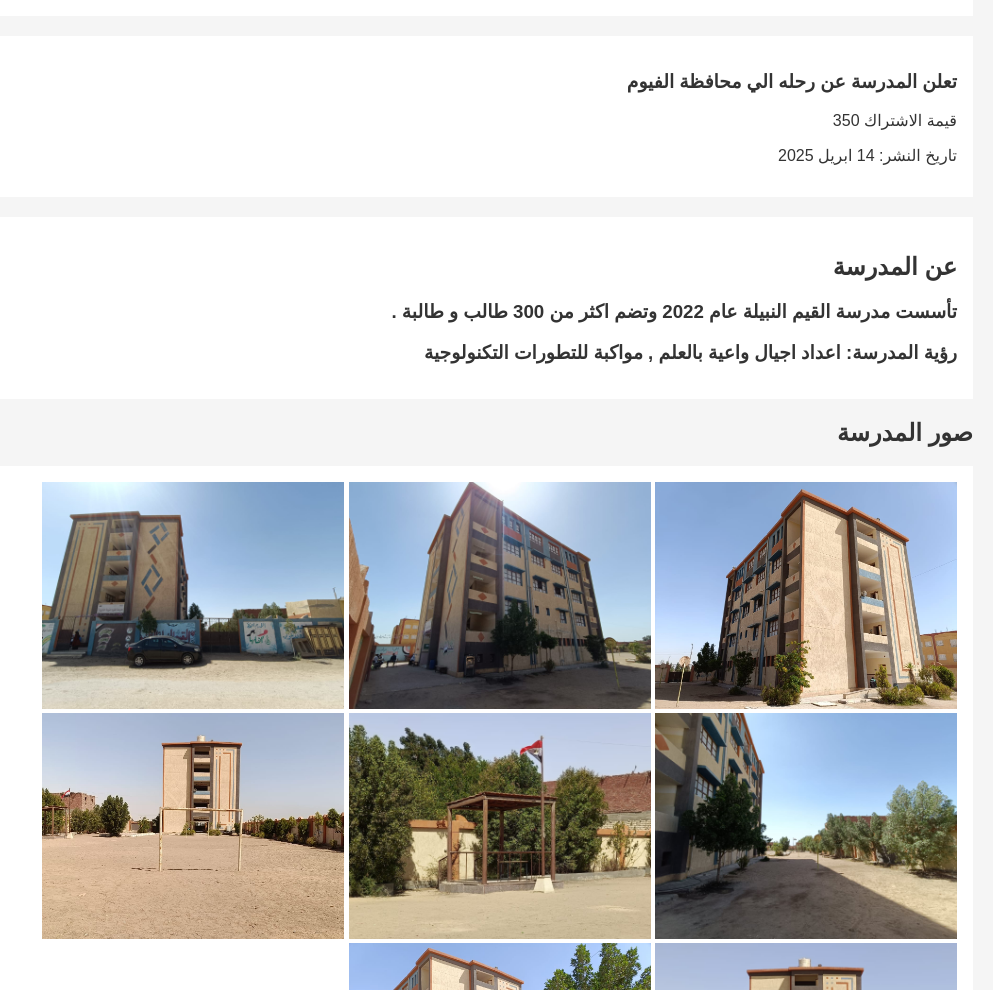
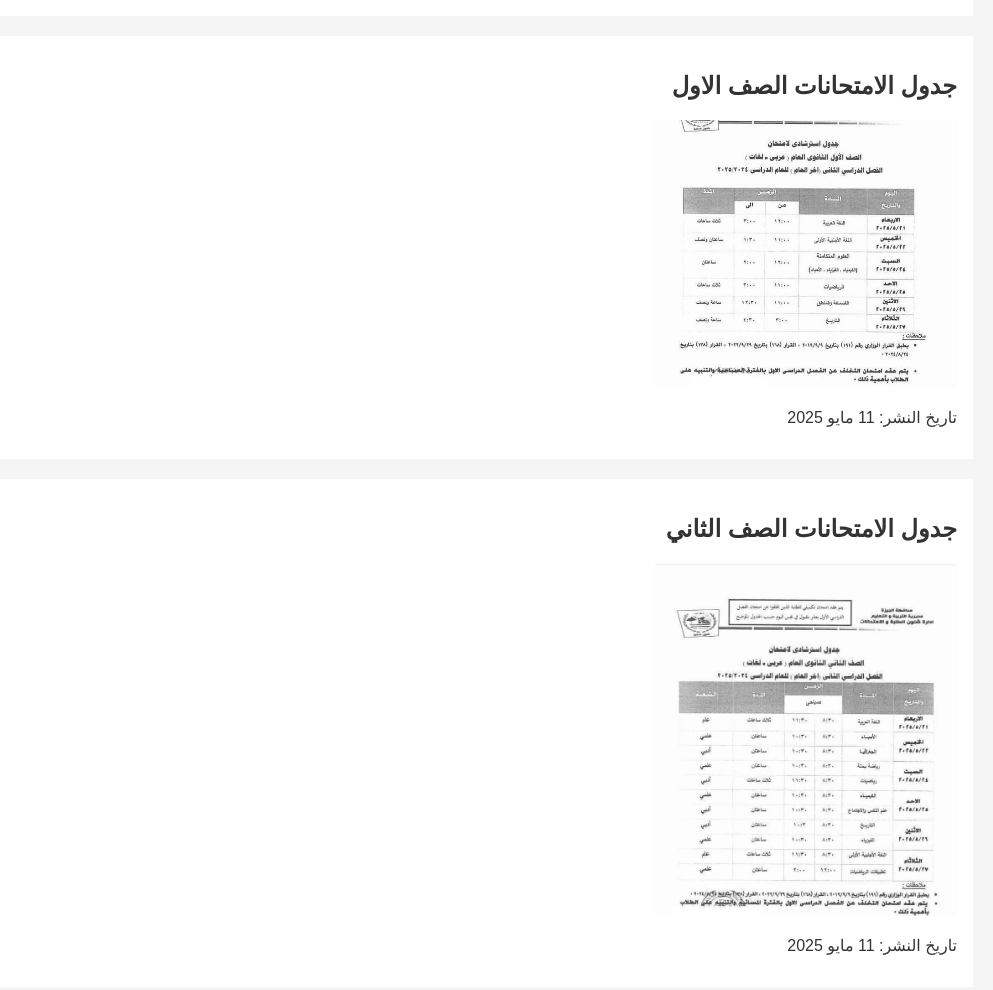
Before and after one commit to THE8SITE/Al-Qayim-Al-Nabila-Secondary-school, a plain HTML site: page index.html in a window 1280 px wide. Shown: the part 860-1850 px from the top of the page, without its empty margins (287-1280 px from the left). Drawn offline with Linux system fonts and the light colour scheme; files whose address does not match are found by name.

Commit message:
Add files via upload

```diff
--- a/index.html
+++ b/index.html
@@ -99,9 +99,15 @@
             </div>
 
             <div class="news">
-                <h3>تعلن المدرسة عن رحله الي محافظة الفيوم</h3>
-                <p>قيمة الاشتراك 350</p>
-                <p>تاريخ النشر: 14 ابريل 2025</p>
+                <h1>جدول الامتحانات الصف الاول</h1>
+                <img src="school/الصف الاول.jpg" alt="" width="25%">
+                <p>تاريخ النشر: 11 مايو 2025</p>
+            </div>
+
+            <div class="news">
+                <h1>جدول الامتحانات الصف الثاني</h1>
+                <img src="school/الصف الثاني.jpg" alt="" width="25%">
+                <p>تاريخ النشر: 11 مايو 2025</p>
             </div>
 
         </section>
@@ -187,10 +193,10 @@
             <h2>الصف الاول لغة عربية</h2>
 
             <div class="news">
-            <p>مراجعة الشهر الثاني : <a href="https://www.youtube.com/live/r7ZqYAQA0fw?si=WiWOV3JwBCviDgqs"> المراجعة</a>
+            <p>المراجعة : <a href=""> الغة عربية</a>
             </p>
 
-                <p>تاريخ النشر: 14 ابريل 2025</p>
+                <p>تاريخ النشر: 20 مايو 2025</p>
             </div>
 
         </section>
@@ -198,10 +204,10 @@
             <h2>الصف الاول لغة انجليزية</h2>
 
             <div class="news">
-                <p>مراجعة الشهر الثاني : <a href="https://youtu.be/9Vv3wFUaIhk?si=gB53DG38kvlSNADd"> المراجعه</a>
-                </p>
+            <p>المراجعة : <a href=""> الغة الإنجليزية</a>
+            </p>
 
-                <p>تاريخ النشر: 14 ابريل 2025</p>
+                <p>تاريخ النشر: 20 مايو 2025</p>
             </div>
 
         </section>
@@ -209,10 +215,10 @@
             <h2>الصف الاول رياضيات</h2>
 
             <div class="news">
-                <p> مراجعة الشهر الثاني: <a href=""> المراجعة</a>
+                <p>المراجعة : <a href="">رياضيات</a>
                 </p>
 
-                <p>تاريخ النشر: 14 ابريل 2025</p>
+                <p>تاريخ النشر: 20 مايو 2025</p>
             </div>
 
         </section>
@@ -220,10 +226,10 @@
             <h2>الصف الاول فلسفة و منطق</h2>
 
             <div class="news">
-                <p> مراجعة الشهر الثاني: <a href="https://youtu.be/hpyBk6IJCgY?si=ky3a_5GSG-rhUYF4"> المراجعة</a>
+                <p>المراجعة : <a href="">فلسفة و منطق</a>
                 </p>
 
-                <p>تاريخ النشر: 14 ابريل 2025</p>
+                <p>تاريخ النشر: 20 مايو 2025</p>
             </div>
 
         </section>
@@ -231,10 +237,10 @@
             <h2>الصف الاول علوم متكامله</h2>
 
             <div class="news">
-                <p> مراجعة الشهر الثاني: <a href="https://youtu.be/GksgCpMCKZI?si=yl1OEyiNLYAmgcPr"> المراجعة</a>
+                <p>المراجعة : <a href="">علوم متكامله</a>
                 </p>
 
-                <p>تاريخ النشر: 14 ابريل 2025</p>
+                <p>تاريخ النشر: 20 مايو 2025</p>
             </div>
 
           </section>
@@ -242,10 +248,10 @@
             <h2>الصف الاول تاريخ</h2>
 
             <div class="news">
-                <p> مراجعة الشهر الثاني: <a href="https://youtu.be/WhOdoEYrKAE?si=oS-8pyZtsmjL1j94"> المراجعة</a>
+                <p>المراجعة : <a href="">تاريخ</a>
                 </p>
 
-                <p>تاريخ النشر: 14 ابريل 2025</p>
+                <p>تاريخ النشر: 20 مايو 2025</p>
             </div>
 
           </section>
```
Also changed, not shown: la.html (+4 -2 lines), school/الصف الاول.jpg (added), school/الصف الثاني.jpg (added).
